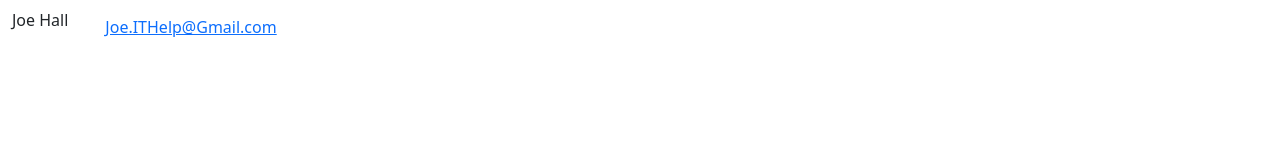
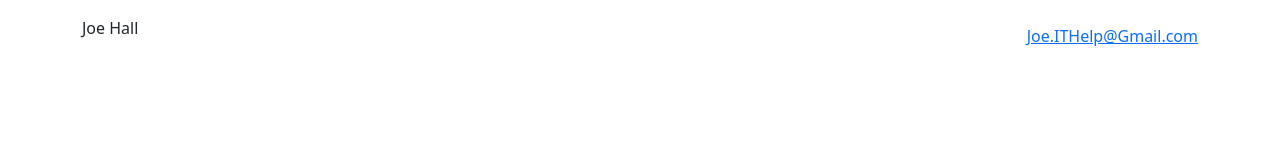
Before and after one commit to JoeHall81/Profile, a website: page index.html in a window 1280 px wide. Shown: the top 160 px of the page. Drawn offline with nearby package versions, Linux system fonts and the light colour scheme.

Commit message:
nav formating fixed

```diff
--- a/index.html
+++ b/index.html
@@ -28,15 +28,11 @@
     -->
 
     <nav class="navbar navbar-expand fixed-top navbg transition">
-        <div class="container-fluid">
-            <div class="row">
-                <div class="col-auto me-auto">
-                    <p>Joe Hall</p>
-                </div>
-                <div class="col-auto">
-                    <a role="button" class="btn btn-link" href="mailto:joe.ithelp@gmail.com">Joe.ITHelp@Gmail.com</a>
-                </div>
-            </div>
+        <div class="container">
+            <p class="navbar-text">Joe Hall</p>
+            <span class="navbar-text ml-auto">
+                <a role="button" href="mailto:joe.ithelp@gmail.com">Joe.ITHelp@Gmail.com</a>
+            </span>
         </div>
     </nav>
 
```
